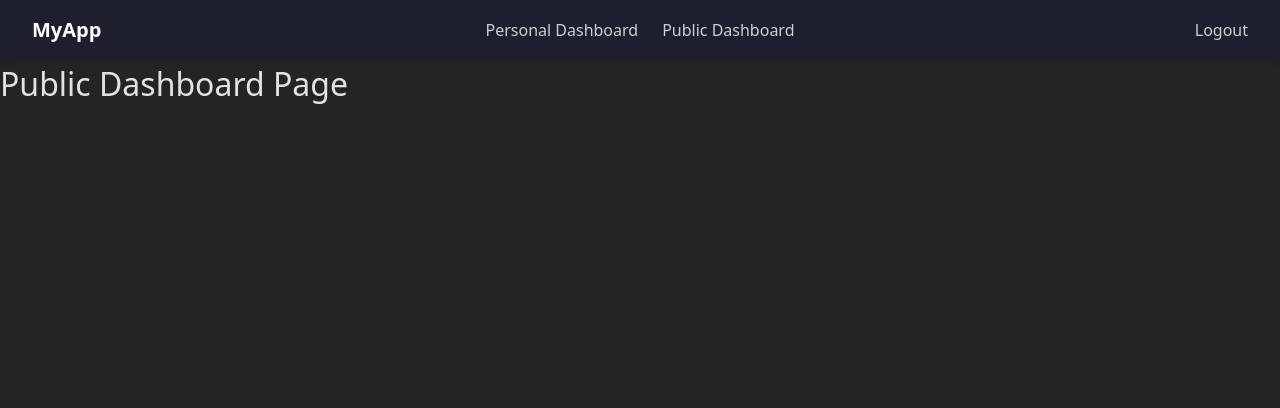
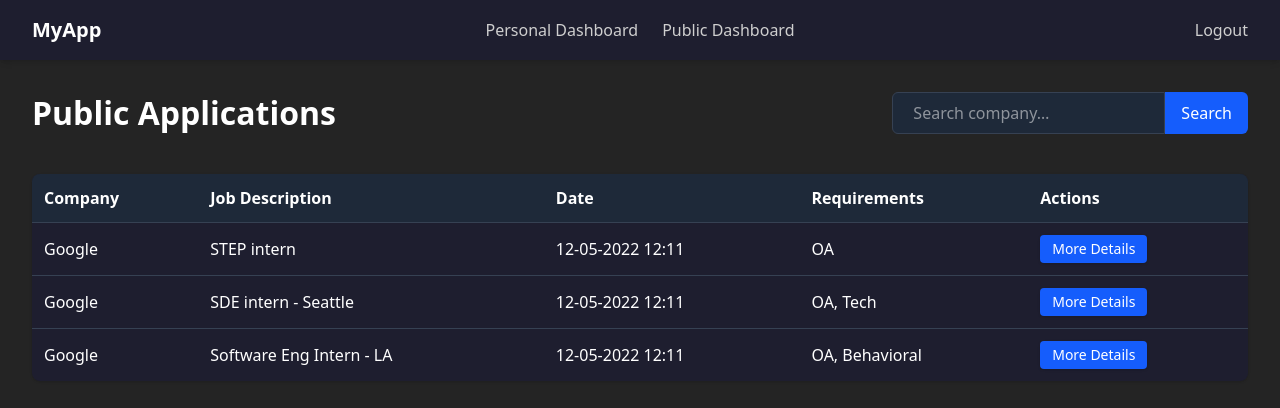
Before and after one commit to kamalndev/ApplicationTracker, a React (Vite) app in the folder site/: page /public in a window 1280 px wide. Shown: the top 408 px of the page. Built offline with nearby package versions, Linux system fonts and the light colour scheme.

Commit message:
added public company search page and public dashboard ui

```diff
--- a/site/src/App.jsx
+++ b/site/src/App.jsx
@@ -4,6 +4,7 @@ import Layout from './Layout';
 import Login from './pages/Login';
 import PersonalDashboard from './pages/PersonalDashboard';
 import PublicDashboard from './pages/PublicDashboard';
+import SearchPage from './pages/SearchPage';
 import './index.css'
 
 
@@ -17,6 +18,7 @@ function App() {
         <Route element={<Layout/>}>
           <Route path="/dashboard" element={<PersonalDashboard/>}/>
           <Route path="/public" element={<PublicDashboard/>}/>
+          <Route path="/search" element={<SearchPage/>}/>
         </Route>
       </Routes>
     </Router>
--- a/site/src/UI/Navbar.jsx
+++ b/site/src/UI/Navbar.jsx
@@ -21,7 +21,7 @@ export default function Navbar() {
           </li>
           <li>
             <Link
-              to="/public"
+              to="/search"
               className="text-[#cfcfcf] font-medium transition-colors hover:text-white hover:border-b-2 hover:border-white"
             >
               Public Dashboard
--- a/site/src/pages/PublicDashboard.jsx
+++ b/site/src/pages/PublicDashboard.jsx
@@ -1,9 +1,109 @@
+// src/pages/PublicDashboard.jsx
+import { useState, useEffect } from 'react';
+import { useNavigate, useSearchParams } from 'react-router-dom';
 
-export default function PublicDashboard()
-{
+export default function PublicDashboard() {
+    const [searchParams] = useSearchParams();
+    const navigate = useNavigate();
+
+    // grab the query-string company name (e.g. ?q=google)
+    const rawQ = searchParams.get('q') || '';
+    const companyQuery = rawQ.trim().toLowerCase();
+    // capitalize first letter:
+    const displayCompany = companyQuery
+        ? companyQuery[0].toUpperCase() + companyQuery.slice(1)
+        : '';
+
+    const [term, setTerm] = useState(rawQ);
+    const [applications, setApplications] = useState([]);
+
+    // temporary mock data; replace this with your fetch call later
+    const samplePublic = [
+        { id:1, company: 'Google', jobDescription: 'STEP intern', date: '12-05-2022 12:11', requirements: ['OA'] },
+        { id:2, company: 'Google', jobDescription: 'SDE intern - Seattle', date: '12-05-2022 12:11', requirements: ['OA','Tech'] },
+        { id:3, company: 'Google', jobDescription: 'Software Eng Intern - LA', date: '12-05-2022 12:11', requirements: ['OA','Behavioral'] },
+    ];
+
+    useEffect(() => {
+        // filter mock data by companyQuery
+        const filtered = samplePublic.filter(a =>
+            a.company.toLowerCase().includes(companyQuery)
+        );
+        setApplications(filtered);
+    }, [companyQuery]);
+
+    const handleSearch = e => {
+        e.preventDefault();
+        if (!term.trim()) return;
+        navigate(`/public?q=${encodeURIComponent(term.trim())}`);
+    };
+
     return (
-        <>
-        <h1>Public Dashboard Page</h1>
-        </>
+        <div className="p-8">
+            {/* header: title on left, search on right */}
+            <div className="flex justify-between items-center mb-10">
+                <h1 className="text-3xl font-bold text-white">
+                    Public Applications{displayCompany ? ` – ${displayCompany}` : ''}
+                </h1>
+
+                <form onSubmit={handleSearch} className="flex ">
+                    <input
+                        type="text"
+                        placeholder="Search company…"
+                        value={term}
+                        onChange={e => setTerm(e.target.value)}
+                        className="px-5 py-2 bg-gray-800 border border-gray-700 text-white rounded-l-md focus:outline-none"
+                    />
+                    <button
+                        type="submit"
+                        className="px-4 py-2 bg-blue-600 hover:bg-blue-700 text-white rounded-r-md whitespace-nowrap"
+                    >
+                        Search
+                    </button>
+                </form>
+            </div>
+
+            {/* table */}
+            <table className="w-full text-left text-white bg-[#1e1e2f] rounded-lg shadow overflow-hidden">
+                <thead className="bg-gray-800">
+                <tr>
+                    <th className="p-3">Company</th>
+                    <th className="p-3">Job Description</th>
+                    <th className="p-3">Date</th>
+                    <th className="p-3">Requirements</th>
+                    <th className="p-3">Actions</th>
+                </tr>
+                </thead>
+                <tbody>
+                {applications.length > 0 ? (
+                    applications.map(app => (
+                        <tr
+                            key={app.id}
+                            className="border-t border-gray-700 hover:bg-gray-700"
+                        >
+                            <td className="p-3">{app.company}</td>
+                            <td className="p-3">{app.jobDescription}</td>
+                            <td className="p-3">{app.date}</td>
+                            <td className="p-3">{app.requirements.join(', ')}</td>
+                            <td className="p-3">
+                                <button
+                                    className="bg-blue-600 hover:bg-blue-700 text-white px-3 py-1 rounded shadow text-sm whitespace-nowrap"
+                                    onClick={() => alert('Coming Soon')}
+                                >
+                                   More Details
+                                </button>
+                            </td>
+                        </tr>
+                    ))
+                ) : (
+                    <tr className="border-t border-gray-700">
+                        <td colSpan={5} className="p-6 text-center text-gray-400">
+                            No public applications found for that company.
+                        </td>
+                    </tr>
+                )}
+                </tbody>
+            </table>
+        </div>
     );
 }
--- /dev/null
+++ b/site/src/pages/SearchPage.jsx
@@ -0,0 +1,31 @@
+import { useState } from 'react';
+import { useNavigate } from 'react-router-dom';
+
+export default function SearchPage() {
+    const [term, setTerm] = useState('');
+    const navigate = useNavigate();
+
+    const handleSubmit = (e) => {
+        e.preventDefault();
+        if (!term.trim()) return; // to ignore empty seaches
+        navigate(`/public?q=${encodeURIComponent(term.trim())}`);
+    };
+
+    return (
+        <div className="flex flex-col items-center min-h-screen bg-[#242424] px-4 pt-20">
+            <h1 className="text-3xl font-bold text-white text-center">Search For Company (sample works for google only)</h1>
+                <form onSubmit={handleSubmit} className="w-full max-w-xl mx-auto mt-10 flex shadow hover: ">
+                    <input
+                        type="text"
+                        placeholder="Enter Company Name"
+                        value={term}
+                         onChange={(e) => setTerm(e.target.value)}
+                        className="flex-1 px-4 py-3 rounded-l-md border border-gray-700 bg-gray-800 text-white focus:outline-none"
+                     />
+                     <button type={"submit"} className={"px-6 py-3 bg-blue-600 hover:bg-blue-700 cursor-pointer text-white rounded-r-md"}>
+                      Search
+                     </button>
+                 </form>
+              </div>
+    );
+}
```
